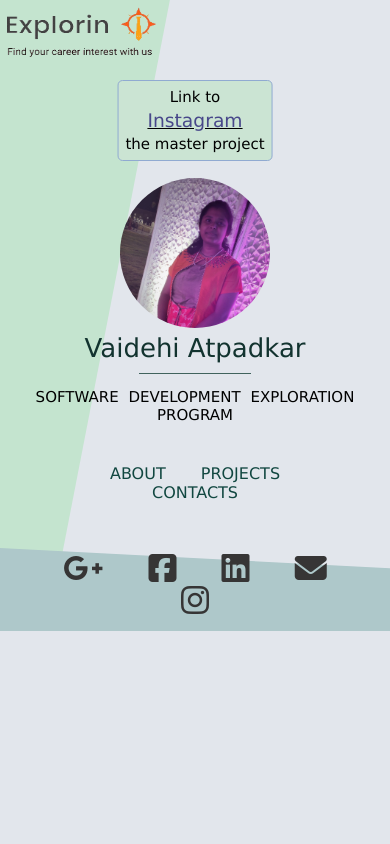
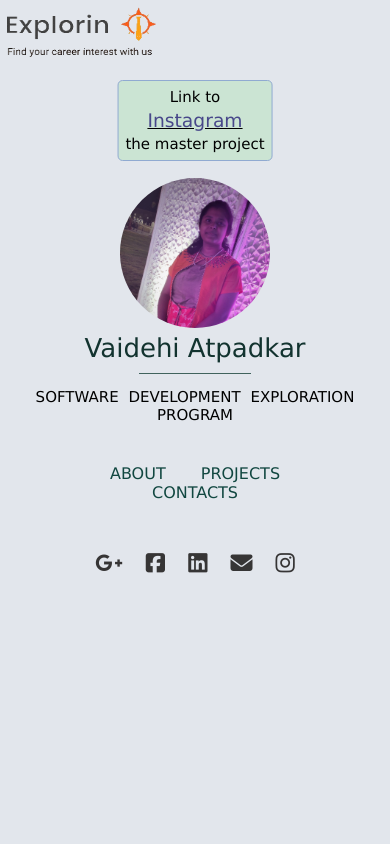
Before and after one commit to vaidehi44/Explorin, a Django app: page /portfolio/home in a window 390 px wide. Run offline with Django 3.2, Linux system fonts and the light colour scheme; data comes from the database, SQL or seed files in the repository; some libraries are stand-ins or nearby versions.

Commit message:
changed design

```diff
--- a/Portfolio/static/portfolio/CSS/home.css
+++ b/Portfolio/static/portfolio/CSS/home.css
@@ -2,6 +2,8 @@ body {
     font-family: Verdana, Tahoma, sans-serif;
     margin:0;
     background-color: rgb(226, 230, 236);
+    padding-bottom:0;
+
 }
 div.logo{
     padding: 7px;
@@ -69,6 +71,10 @@ h1:after {
     text-decoration: none;
     color: rgb(54, 53, 53);
 }
+.social a i{
+    font-size: 30px;
+}
+
 div.design {
     height:2000px;
     width: 600px;
@@ -79,17 +85,20 @@ div.design {
     top:-400px;
     bottom:0px;
     left:-300px;
+    display:none;
+
 }
 
 div.design2 {
-    height: 200px;
+    height: 180px;
     width: 1500px;
     background:rgb(174, 200, 202);
     position: absolute;
     z-index:2;
     transform: rotate(4deg);/*rotation*/
-    bottom: -105px;
+    bottom: -80px;
     left: -25px;
+    display:none;
 }
 
 .insta {
@@ -130,7 +139,7 @@ div.design2 {
         height: 200px;
         width: 1500px;
         transform: rotate(4deg);/*rotation*/
-        bottom: -135px;
+        bottom: -105px;
         left: -25px;
     }
 
@@ -163,6 +172,10 @@ div.design2 {
         bottom:0px;
         left:-300px;
     }
+    div.design2 {
+        height: 190px;
+        bottom: -115px;
+    }
 
 }
 @media only screen and (max-width: 960px) {
@@ -178,6 +191,10 @@ div.design2 {
         bottom:0px;
         left:-300px;
     }
+    div.design2 {
+        height: 180px;
+        bottom: -115px;
+    }
 
 }
 @media only screen and (max-width: 830px) {
@@ -192,6 +209,13 @@ div.design2 {
         top:-400px;
         bottom:0px;
         left:-300px;
+    }
+    div.design2 {
+        height: 180px;
+        width: 1500px;
+        transform: rotate(3deg);/*rotation*/
+        bottom: -115px;
+        left: -25px;
     }
 
 }
@@ -268,6 +292,13 @@ div.design2 {
         position:relative;
         z-index:3;
     }
+    .social a i{
+        font-size: 22px;
+    }
+    .social a{
+        margin: 9px;
+
+    }
 
 }
 @media only screen and (max-width: 354px) {
@@ -337,6 +368,13 @@ div.design2 {
         margin-top:0;
         font-size:13px;
     }
+    .social a i{
+        font-size: 18px;
+    }
+    .social a{
+        margin: 8px;
+
+    }
 
 }
 @media only screen and (max-width: 220px) {
@@ -365,4 +403,11 @@ div.design2 {
         font-size: 12px;
         color: rgb(17, 71, 64);
     }
+    .social a i{
+        font-size: 16px;
+    }
+    .social a{
+        margin: 5px;
+
+    }
 }
```
Also changed, not shown: Portfolio/static/portfolio/CSS/contact.css (+34 -5 lines).
